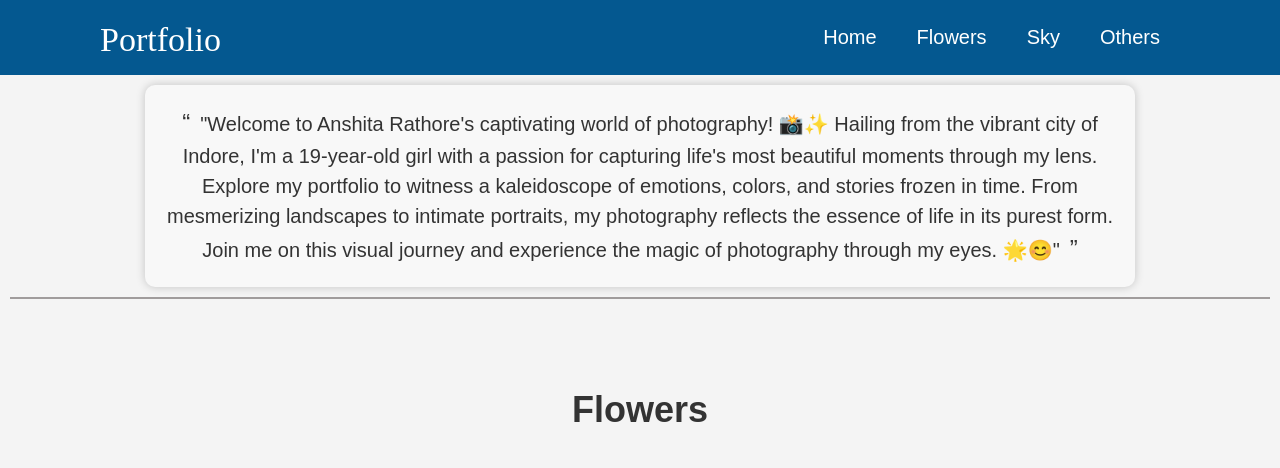
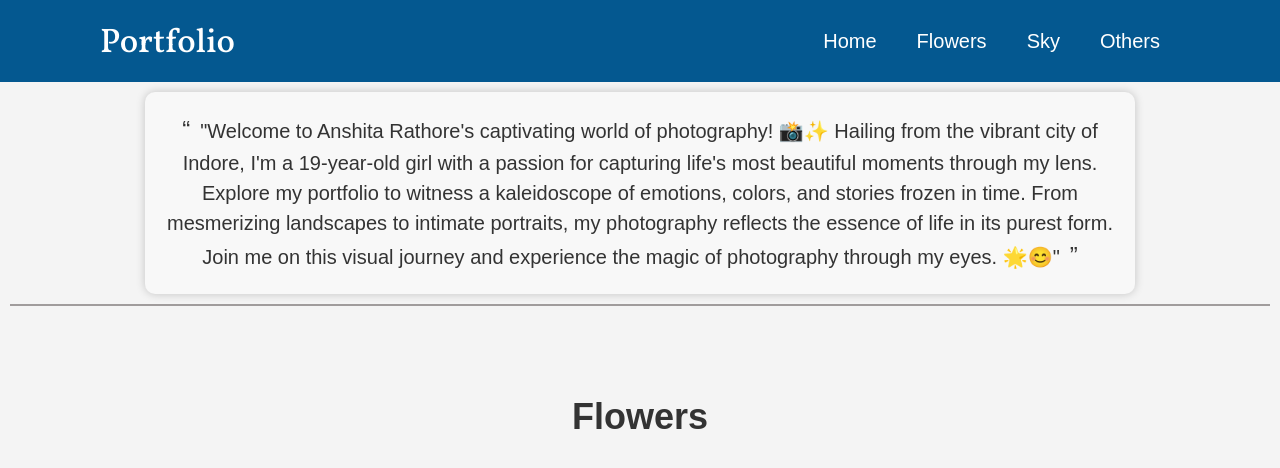
Before and after one commit to MihirJaiswal/clickbyanshi.io, a plain HTML site: page portfolio.html in a window 1280 px wide. Shown: the top 468 px of the page. Drawn offline with Linux system fonts and the light colour scheme.

Commit message:
Update style.css

```diff
--- a/style.css
+++ b/style.css
@@ -13,7 +13,7 @@ header {
 }
 
 .header-title {
-  font-family: 'Noah';
+  font-family: 'Vollkorn';
   font-size: 34px;
   padding: 0;
   margin-top: 10px;
```
